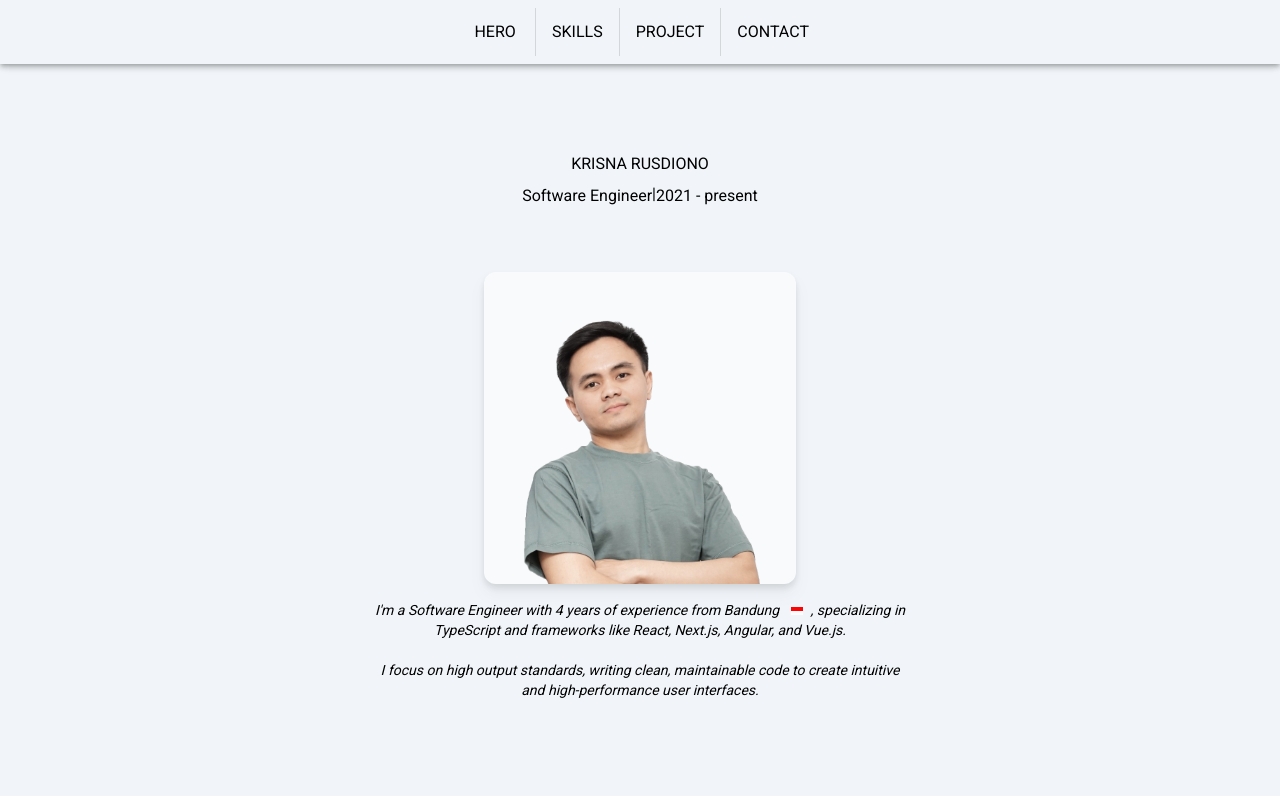
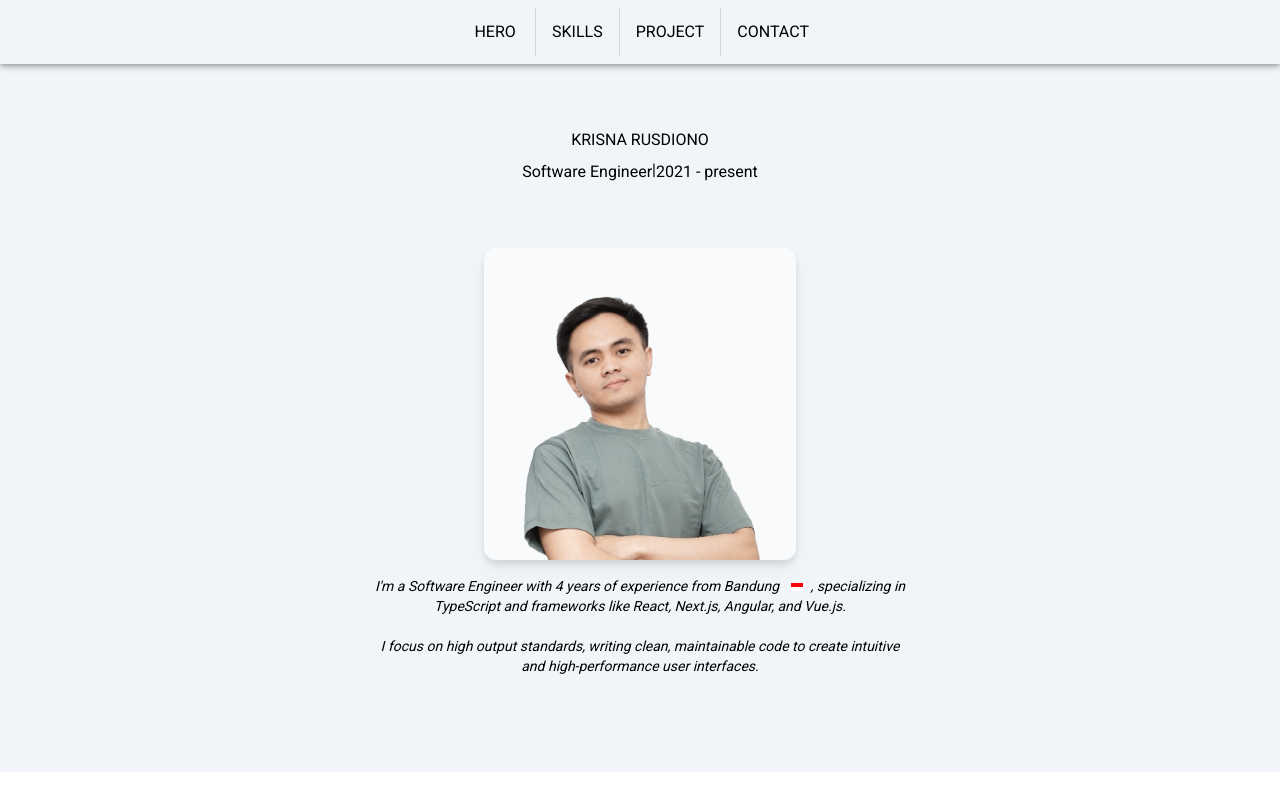
Before and after one commit to krisnaRusdiono/krisna-rusdiono-app, a Next.js app: page / in a window 1280 px wide. Shown: the top 800 px of the page. Built offline with nearby package versions, Linux system fonts and the light colour scheme; what @mui/material-nextjs would draw is missing.

Commit message:
fix: adjust layout for margin top

```diff
--- a/app/(main)/@hero/page.tsx
+++ b/app/(main)/@hero/page.tsx
@@ -26,7 +26,7 @@ const HeroSlot = () => {
       onViewportLeave={endAnimate}
     >
       <div
-        className='w-full flex flex-col justify-between items-center px-4 pt-4 gap-4 mt-20 box-border'
+        className='w-full flex flex-col justify-between items-center px-4 pt-4 gap-4 mt-14 box-border'
       >
         <div className='flex flex-col gap-2 items-center justify-center pb-12'>
           <TransitionEnter delay={0.2} controls={controls}>
```
